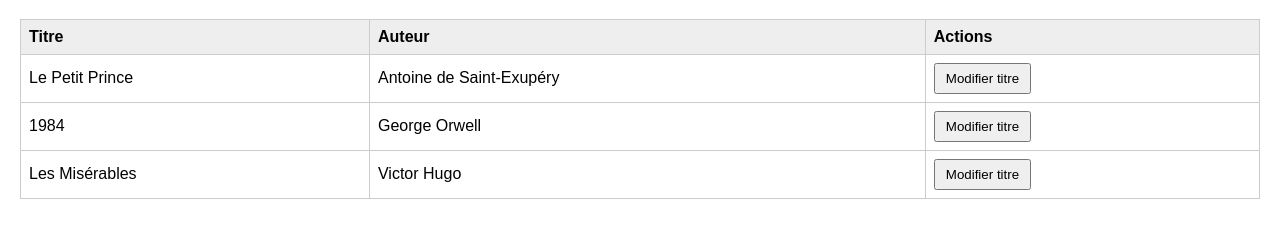
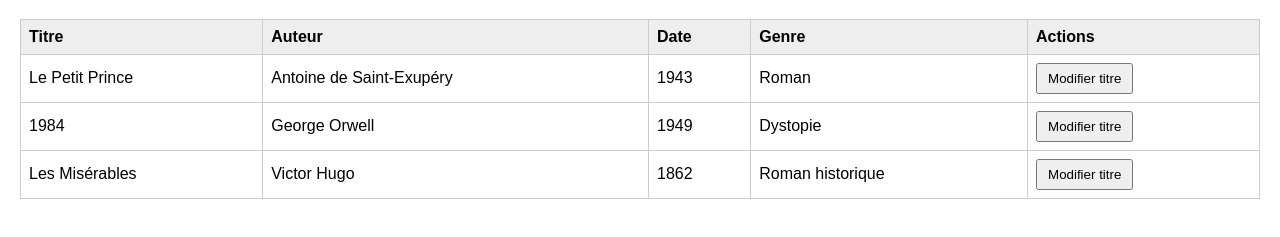
Before and after one commit to Christ-M-Kelly/Evaluation_GitHub, a plain HTML site: page index.html in a window 1280 px wide. Shown: the part 61-298 px from the top of the page. Drawn offline with Linux system fonts and the light colour scheme.

Commit message:
Ajout des paramètres Date et Genre

```diff
--- a/app.js
+++ b/app.js
@@ -12,6 +12,16 @@ function renderBooks() {
     const authorTd = document.createElement("td");
     authorTd.textContent = book.author;
     tr.appendChild(authorTd);
+
+    // Colonne pour les actions (modifier)
+
+    const dateTd = document.createElement("td");
+    dateTd.textContent = book.Date;
+    tr.appendChild(dateTd);
+
+    const genreTd = document.createElement("td");
+    genreTd.textContent = book.Genre;
+    tr.appendChild(genreTd);
 
     const actionsTd = document.createElement("td");
 
--- a/data.js
+++ b/data.js
@@ -1,14 +1,20 @@
 const books = [
   {
-    "title": "Le Petit Prince",
-    "author": "Antoine de Saint-Exupéry"
+    title: "Le Petit Prince",
+    author: "Antoine de Saint-Exupéry",
+    Date: "1943",
+    Genre: "Roman",
   },
   {
-    "title": "1984",
-    "author": "George Orwell"
+    title: "1984",
+    author: "George Orwell",
+    Date: "1949",
+    Genre: "Dystopie",
   },
   {
-    "title": "Les Misérables",
-    "author": "Victor Hugo"
-  }
+    title: "Les Misérables",
+    author: "Victor Hugo",
+    Date: "1862",
+    Genre: "Roman historique",
+  },
 ];
--- a/index.html
+++ b/index.html
@@ -38,6 +38,8 @@
         <tr>
           <th>Titre</th>
           <th>Auteur</th>
+          <th>Date</th>
+          <th>Genre</th>
           <th>Actions</th>
         </tr>
       </thead>
```
